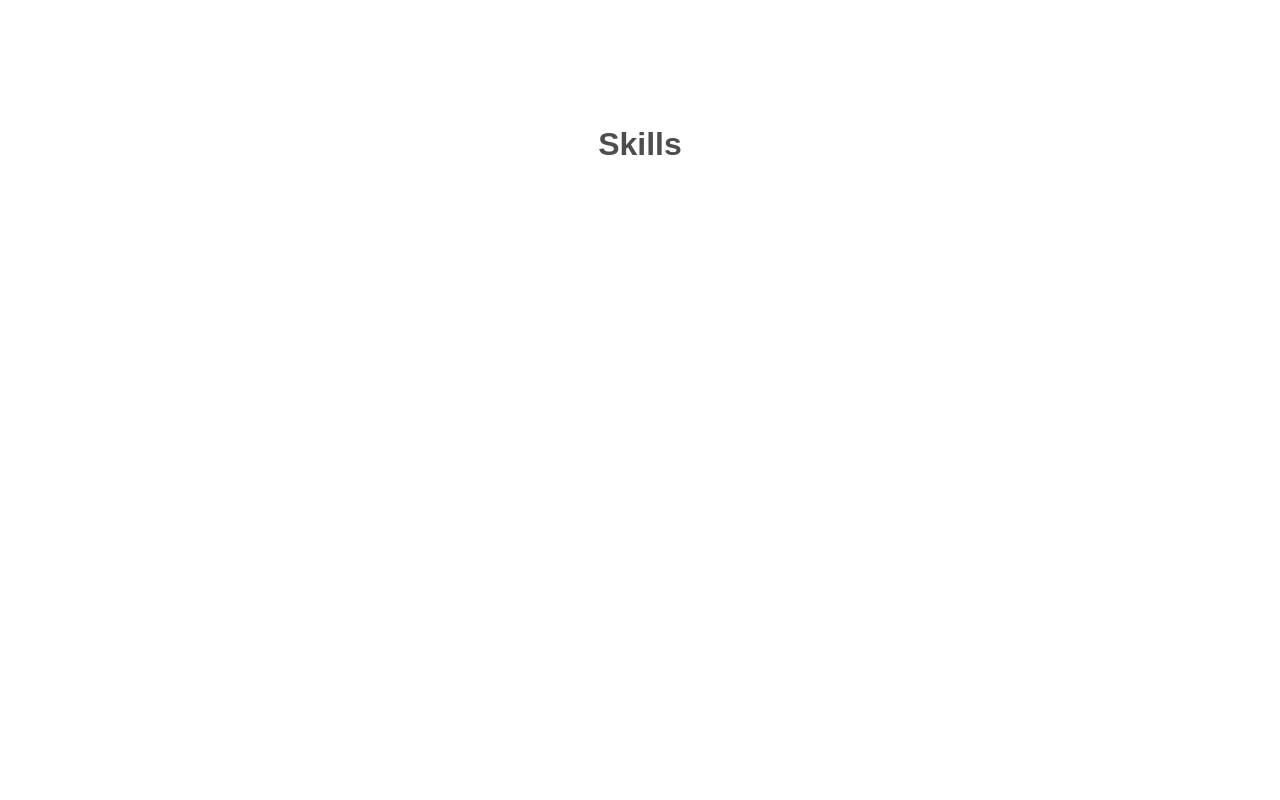
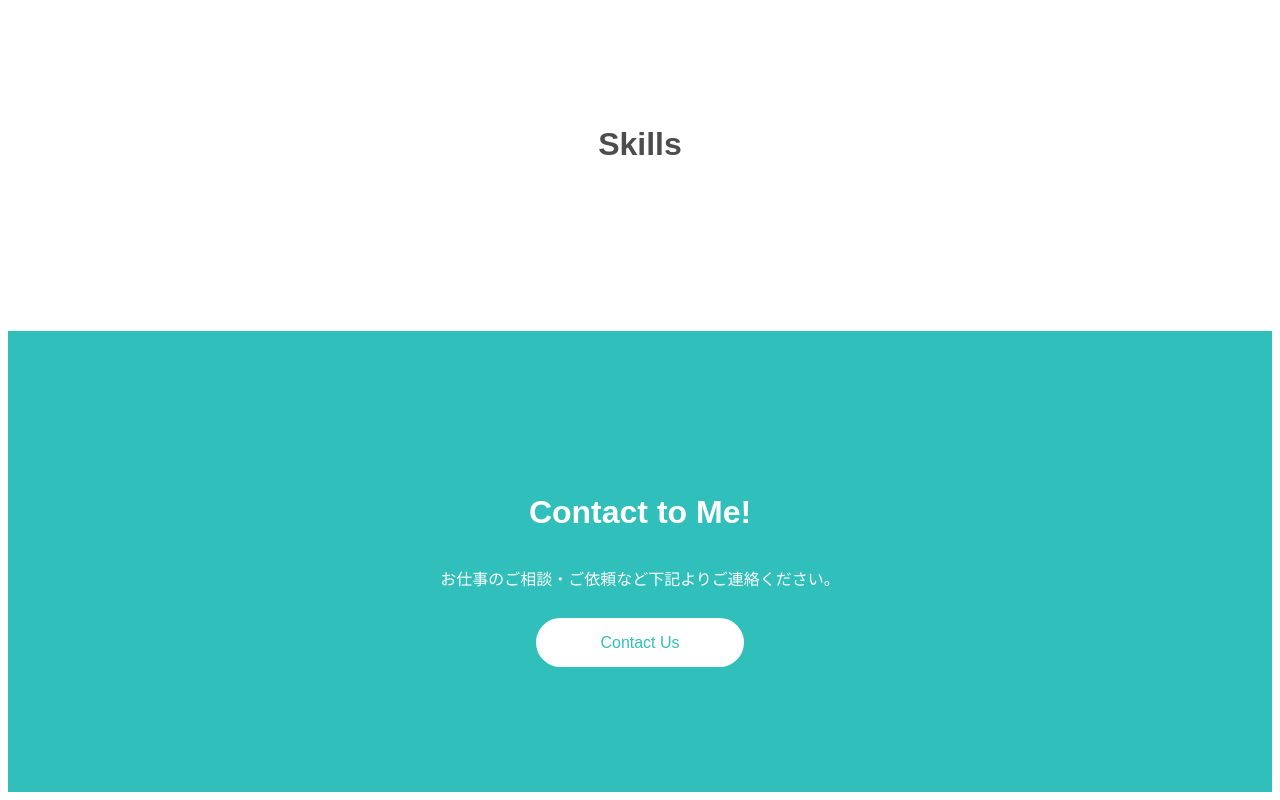
Before and after one commit to RyomaArisawa/react-portfolio-site, a React (Create React App) app: page / in a window 1280 px wide. Shown: the part 846-1646 px from the top of the page. Before the commit the page ends 1185 px from the top, so only its background shows below. Built offline with nearby package versions, Linux system fonts and the light colour scheme.

Commit message:
created contact component

```diff
--- a/package.json
+++ b/package.json
@@ -10,6 +10,7 @@
     "@types/node": "^16.11.26",
     "@types/react": "^17.0.39",
     "@types/react-dom": "^17.0.13",
+    "axios": "^0.26.0",
     "react": "^17.0.2",
     "react-dom": "^17.0.2",
     "react-icons": "^4.3.1",
--- a/src/App.css
+++ b/src/App.css
@@ -103,6 +103,7 @@ h3 {
   position: relative;
 }
 
+/* Skills */
 #skills {
   padding: 128px 0;
   clear: both;
@@ -118,3 +119,37 @@ h3 {
   flex-wrap: wrap;
   text-align: center;
 }
+
+/* Contact */
+#contact {
+  padding: 128px 0;
+  clear: both;
+}
+
+.contact {
+  background: #30bfba;
+}
+
+.contact-contents {
+  color: white;
+  text-align: center;
+}
+
+.description {
+  font-size: 16px;
+}
+
+.btn {
+  font-family: 'Space Mono', Arial, serif;
+  font-size: 16px;
+  border: none !important;
+  border-radius: 30px;
+  padding: 16px 64px;
+  text-decoration: none;
+}
+
+#contact .btn {
+  height: 54px;
+  background: #fff;
+  color: #30bfba;
+}
--- a/src/App.tsx
+++ b/src/App.tsx
@@ -1,5 +1,6 @@
 import React from 'react';
 import './App.css';
+import { Contact } from './components/Contact';
 import { Header } from './components/Header';
 import { Skills } from './components/Skills';
 
@@ -8,6 +9,7 @@ export const App = () => {
     <>
       <Header />
       <Skills />
+      <Contact />
     </>
   );
 };
--- /dev/null
+++ b/src/components/Contact.tsx
@@ -0,0 +1,19 @@
+import React from 'react';
+
+export const Contact = () => {
+  return (
+    <div id="contact" className="contact">
+      <div className="container">
+        <div className="contact-contents">
+          <h2>Contact to Me!</h2>
+          <p className="description">
+            お仕事のご相談・ご依頼など下記よりご連絡ください。
+          </p>
+          <a href="https://twitter.com/" className="btn">
+            Contact Us
+          </a>
+        </div>
+      </div>
+    </div>
+  );
+};
```
Also changed, not shown: 1 other file (tests, documents, lock files or other folders).
